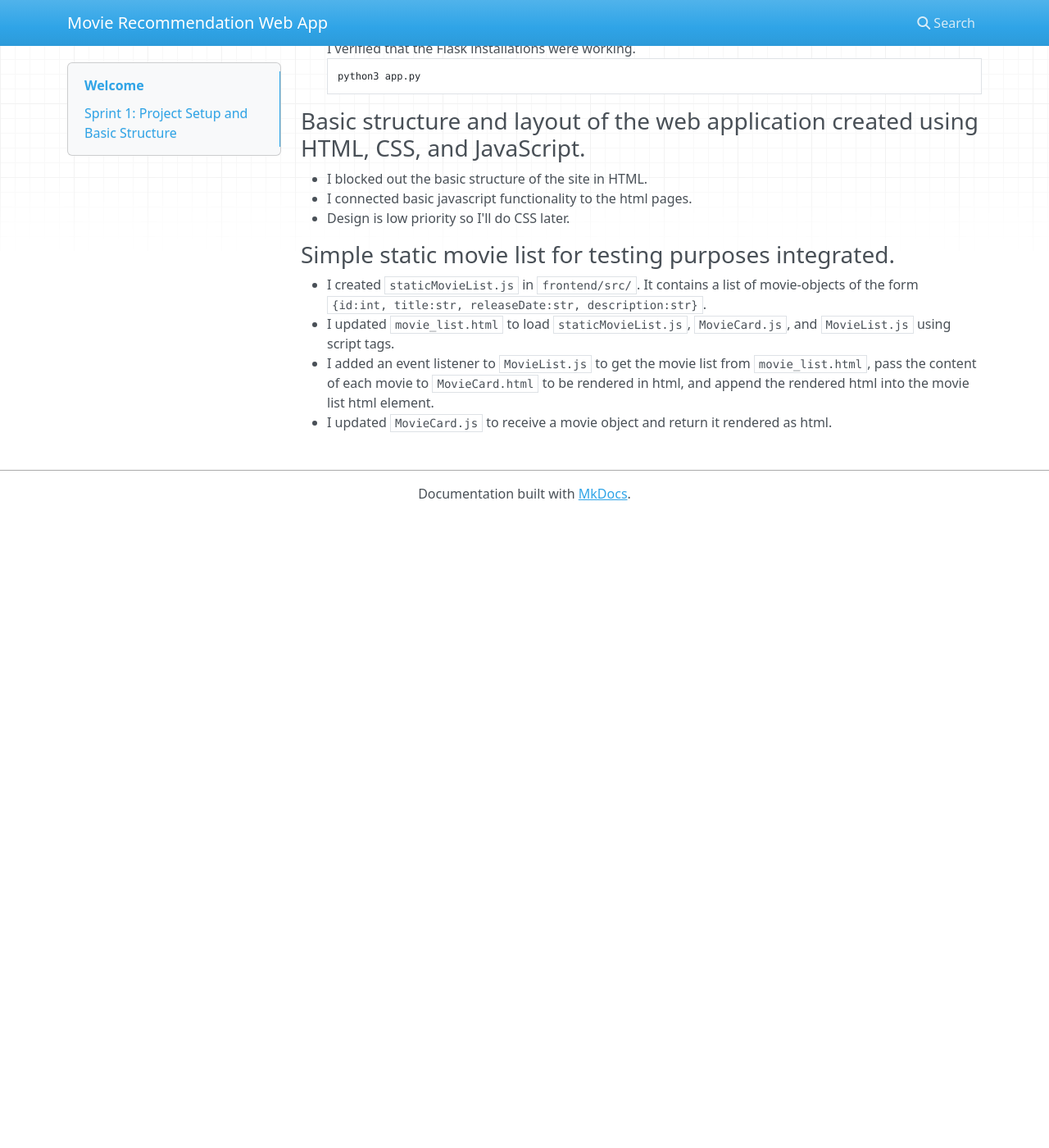
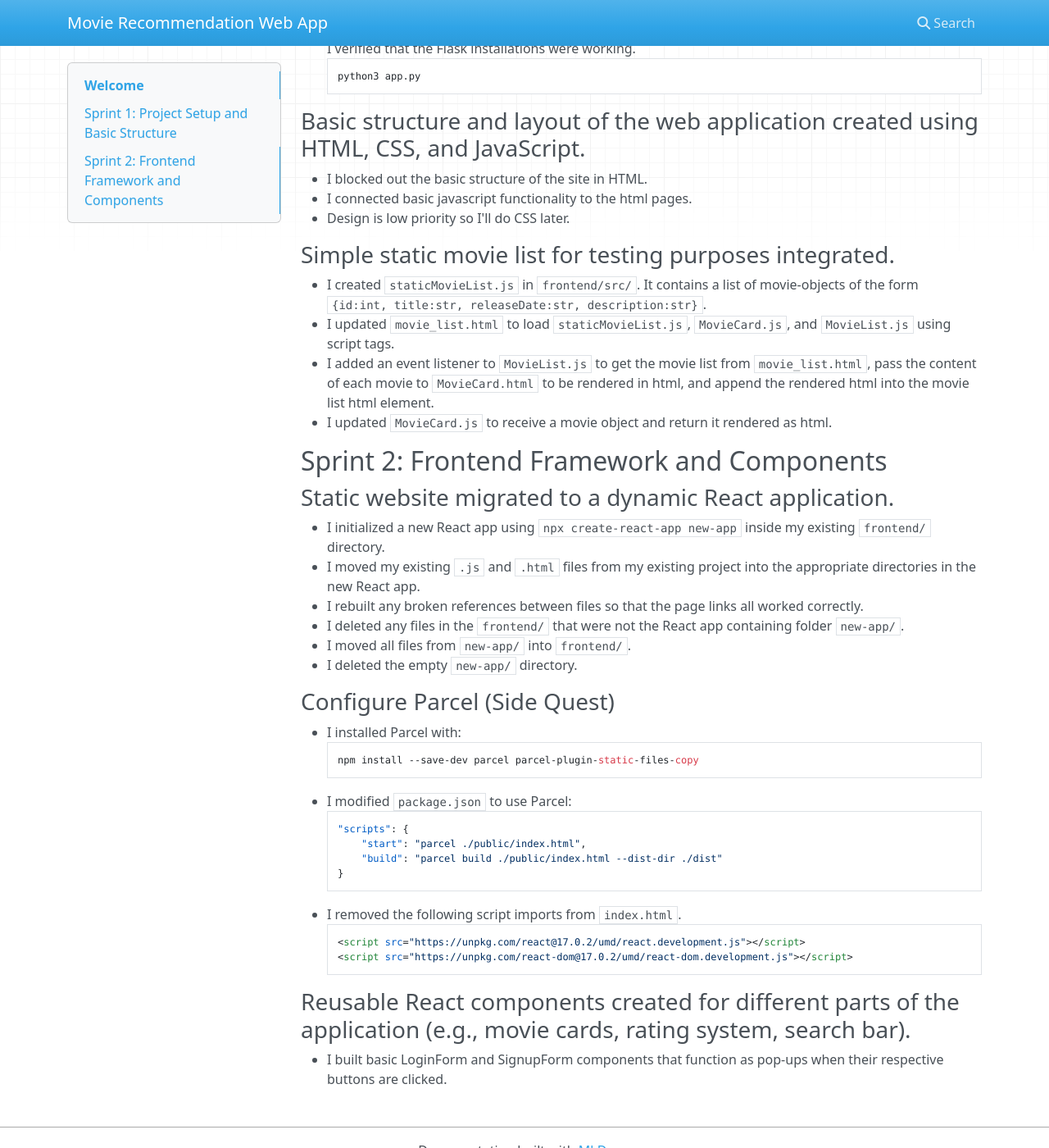
Before and after one commit to ericboris/movie-recommendation-web-app, an MkDocs documentation site: the page built from docs/index.md, in a window 1280 px wide and 1400 px high, scrolled down 2501 px. Shown: the whole window at 82% size. Built offline with MkDocs 1.6.1, drawn with Linux system fonts in a browser that asks for light colours; nearby versions of some CDN libraries; before the commit the page ends 3131 px from its top, so only the background shows below that.

Commit message:
update mkdocs

````diff
--- a/docs/index.md
+++ b/docs/index.md
@@ -128,3 +128,36 @@ python3 app.py
 * I updated ```movie_list.html``` to load ```staticMovieList.js```, ```MovieCard.js```, and ```MovieList.js``` using script tags.
 * I added an event listener to ```MovieList.js``` to get the movie list from ```movie_list.html```, pass the content of each movie to ```MovieCard.html``` to be rendered in html, and append the rendered html into the movie list html element.
 * I updated ```MovieCard.js``` to receive a movie object and return it rendered as html.
+
+
+## Sprint 2: Frontend Framework and Components
+
+### Static website migrated to a dynamic React application.
+* I initialized a new React app using ```npx create-react-app new-app``` inside my existing ```frontend/``` directory.
+* I moved my existing ```.js``` and ```.html``` files from my existing project into the appropriate directories in the new React app.
+* I rebuilt any broken references between files so that the page links all worked correctly.
+* I deleted any files in the ```frontend/``` that were not the React app containing folder ```new-app/```.
+* I moved all files from ```new-app/``` into ```frontend/```.
+* I deleted the empty ```new-app/``` directory.
+
+
+### Configure Parcel (Side Quest)
+* I installed Parcel with:
+```shell
+npm install --save-dev parcel parcel-plugin-static-files-copy
+```
+* I modified `package.json` to use Parcel:
+```json
+"scripts": {
+    "start": "parcel ./public/index.html",
+    "build": "parcel build ./public/index.html --dist-dir ./dist"
+}
+```
+* I removed the following script imports from `index.html`.
+```html
+<script src="https://unpkg.com/react@17.0.2/umd/react.development.js"></script>
+<script src="https://unpkg.com/react-dom@17.0.2/umd/react-dom.development.js"></script>
+```
+
+### Reusable React components created for different parts of the application (e.g., movie cards, rating system, search bar).
+* I built basic LoginForm and SignupForm components that function as pop-ups when their respective buttons are clicked.
````
